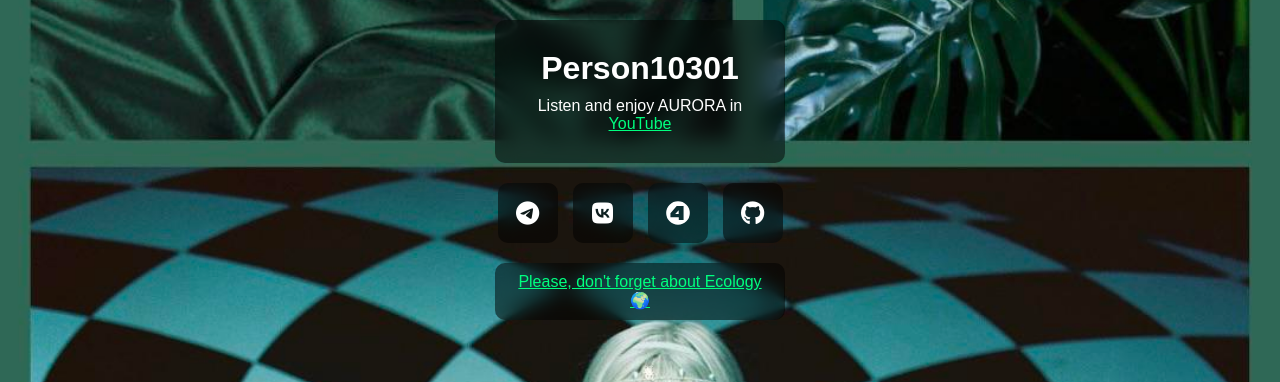
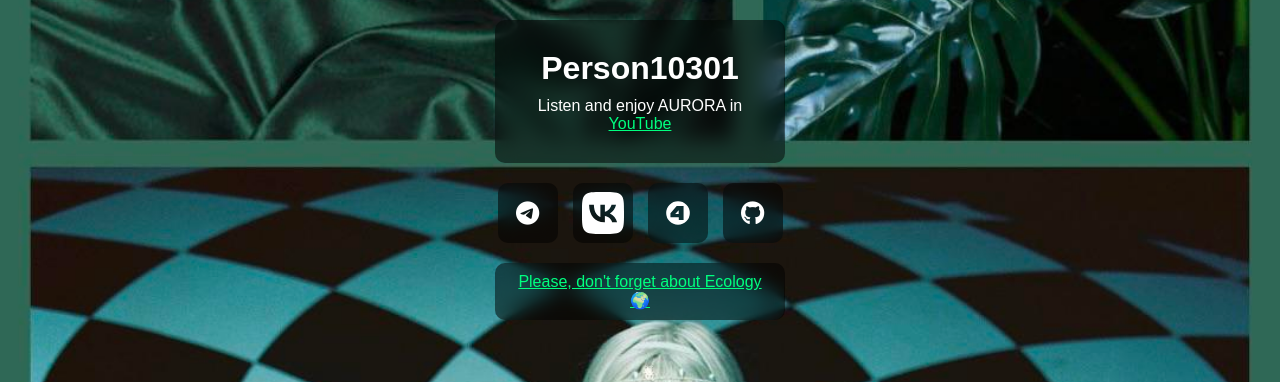
Before and after one commit to person10301/fox10301, a Jekyll site: the page built from index.md, in a window 1280 px wide. Shown: the top 382 px of the page. Built offline with Jekyll 4.4.1, drawn with Linux system fonts in a browser that asks for light colours; our own code applies the rules of GitHub Pages for plain Markdown files.

Commit message:
Update index.md

```diff
--- a/index.md
+++ b/index.md
@@ -12,7 +12,9 @@
   </div>
   <div class="button-container">
     <a href="https://t.me/person10301" class="button"><i class="fab fa-telegram-plane"></i></a>
-    <a href="https://vk.com/person10301" class="button"><i class="fab fa-vk"></i></a>
+    <a href="https://vk.com/person10301" class="button">
+<svg xmlns="http://www.w3.org/2000/svg" viewBox="0 0 640 640"><!--! Font Awesome Free 7.1.0 by @fontawesome - https://fontawesome.com License - https://fontawesome.com/license/free (Icons: CC BY 4.0, Fonts: SIL OFL 1.1, Code: MIT License) Copyright 2025 Fonticons, Inc. --><path fill="currentColor" d="M127.5 127.5C96 159 96 209.7 96 311L96 329C96 430.3 96 481 127.5 512.5C159 544 209.7 544 311 544L328.9 544C430.3 544 481 544 512.4 512.5C543.8 481 544 430.3 544 329L544 311.1C544 209.7 544 159 512.5 127.6C481 96.2 430.3 96 329 96L311 96C209.7 96 159 96 127.5 127.5zM171.6 232.3L222.7 232.3C224.4 317.8 262.1 354 292 361.5L292 232.3L340.2 232.3L340.2 306C369.7 302.8 400.7 269.2 411.1 232.3L459.3 232.3C455.4 251.5 447.5 269.6 436.2 285.6C424.9 301.6 410.5 315.1 393.7 325.2C412.4 334.5 428.9 347.6 442.1 363.7C455.3 379.8 465 398.6 470.4 418.7L417.4 418.7C412.5 401.2 402.6 385.6 388.8 373.7C375 361.8 358.1 354.3 340.1 352.1L340.1 418.7L334.3 418.7C232.2 418.7 174 348.7 171.5 232.2z"/></svg>
+    </a>
     <a href="https://4pda.to/forum/index.php?showuser=9050872" class="button">
       <svg class="custom-icon" width="44" height="44" viewBox="0 0 108 108" xmlns="http://www.w3.org/2000/svg">
         <path fill="#FFFFFF" d="m54 25a29 29 0 1 0 29 29 29 29 0 0 0-29-29zm13.69 45.92h-11.69l-.08-6.4h-20.45v-10l15.33-17.44h16.89z"/>
```
